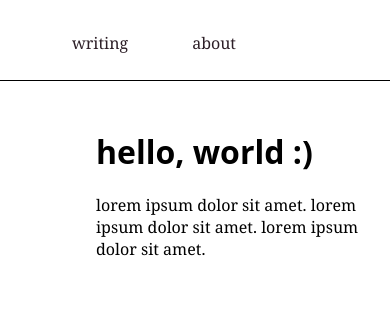
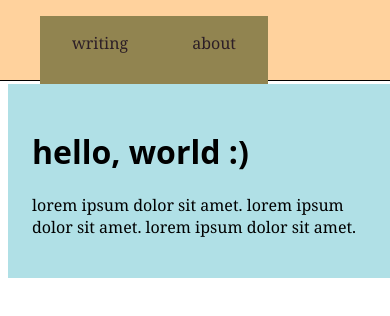
Before and after one commit to aurum-linh/aurum-linh.github.io, a plain HTML site: page index.html in a window 390 px wide. Drawn offline with Linux system fonts and the light colour scheme.

Commit message:
adding background colors to debug live site >.<

```diff
--- a/styles.css
+++ b/styles.css
@@ -1,5 +1,5 @@
 body {
-  padding: 4em;
+  /* padding: 4em; */
 }
 
 h1,
@@ -20,7 +20,7 @@ div {
 /* global styles, all screen sizes */
 
 #content {
-  /* background: #ECC8AE; */
+  background: #ECC8AE;
 }
 
 /* styles for writing 2023 page - unordered list of essays + poems */
@@ -44,7 +44,7 @@ div {
   position: absolute;
   left: 0;
   top: 0;
-  /* background: #FFD29D; */
+  background: #FFD29D;
 
 }
 
@@ -54,7 +54,7 @@ div {
   margin: 0;
   border: 0;
   left: 0;
-  /* background: #918450; */
+  background: #918450;
 }
 
 #navbar a {
@@ -98,9 +98,11 @@ div {
 
   #content {
     position: absolute;
-    max-width: 25em;
+    /* max-width: 25em; */
+    max-width: 100%;
     top: 10%;
     padding: 1.5em;
+    background: powderblue;
   }
 
   /* for list on writing main page */
```
